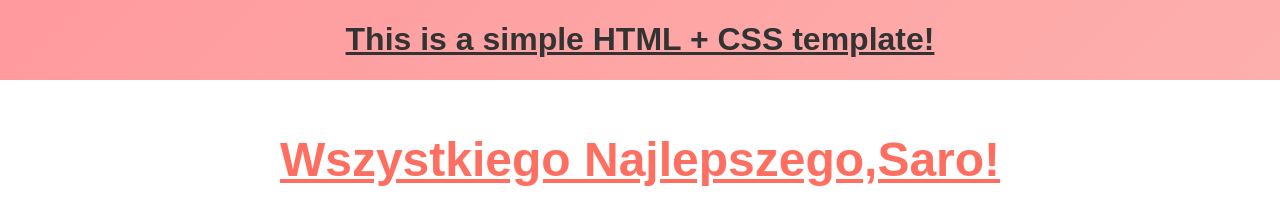
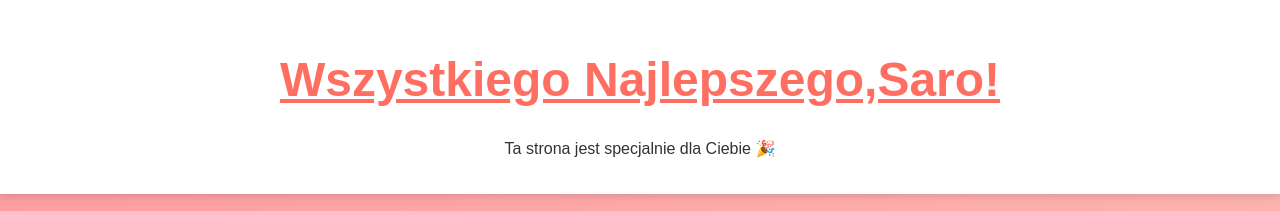
Before and after one commit to Kamyyyk10/prezent-dla-sary, a website: page index.html in a window 1280 px wide. Shown: the top 211 px of the page. Drawn offline with Linux system fonts and the light colour scheme.

Commit message:
Update index.html

```diff
--- a/index.html
+++ b/index.html
@@ -109,7 +109,7 @@
     </style>
   </head>
   <body>
-    <h1>This is a simple HTML + CSS template!</h1>
+
     <header>
         <h1>Wszystkiego Najlepszego,Saro!</h1>
         <p>Ta strona jest specjalnie dla Ciebie 🎉</p>
```
